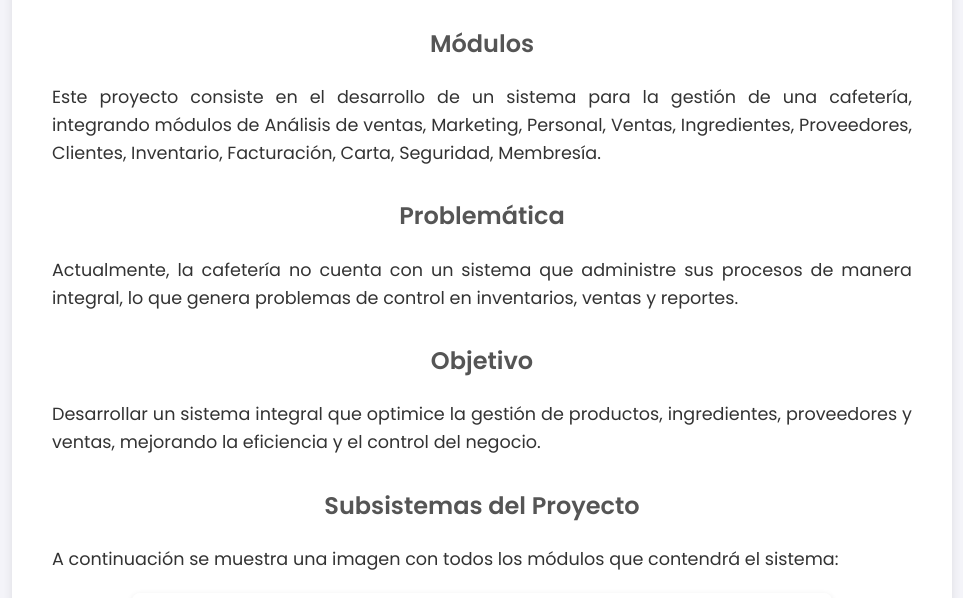
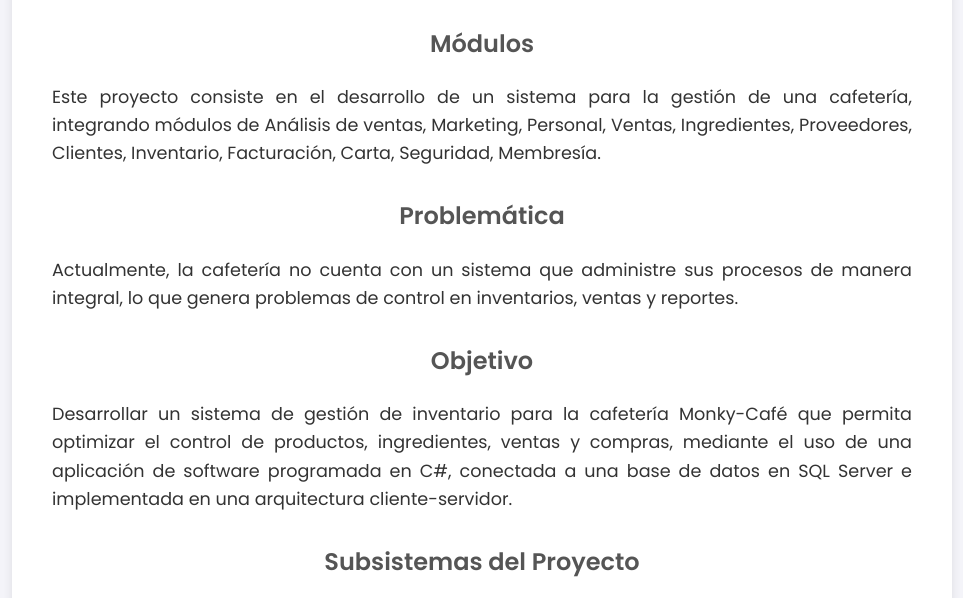
Before and after one commit to asaelitop/TISAsaelMOR, a plain HTML site: page index.html in a window 1280 px wide. Shown: the part 151-749 px from the top of the page, without its empty margins (158-1121 px from the left). Drawn offline with Linux system fonts and the light colour scheme.

Commit message:
objetivo

```diff
--- a/index.html
+++ b/index.html
@@ -15,7 +15,7 @@
         <p>Actualmente, la cafetería no cuenta con un sistema que administre sus procesos de manera integral, lo que genera problemas de control en inventarios, ventas y reportes.</p>
 
         <h2>Objetivo</h2>
-        <p>Desarrollar un sistema integral que optimice la gestión de productos, ingredientes, proveedores y ventas, mejorando la eficiencia y el control del negocio.</p>
+        <p>Desarrollar un sistema de gestión de inventario para la cafetería Monky-Café que permita optimizar el control de productos, ingredientes, ventas y compras, mediante el uso de una aplicación de software programada en C#, conectada a una base de datos en SQL Server e implementada en una arquitectura cliente-servidor.</p>
 
         <h2>Subsistemas del Proyecto</h2>
         <p>A continuación se muestra una imagen con todos los módulos que contendrá el sistema:</p>
```
